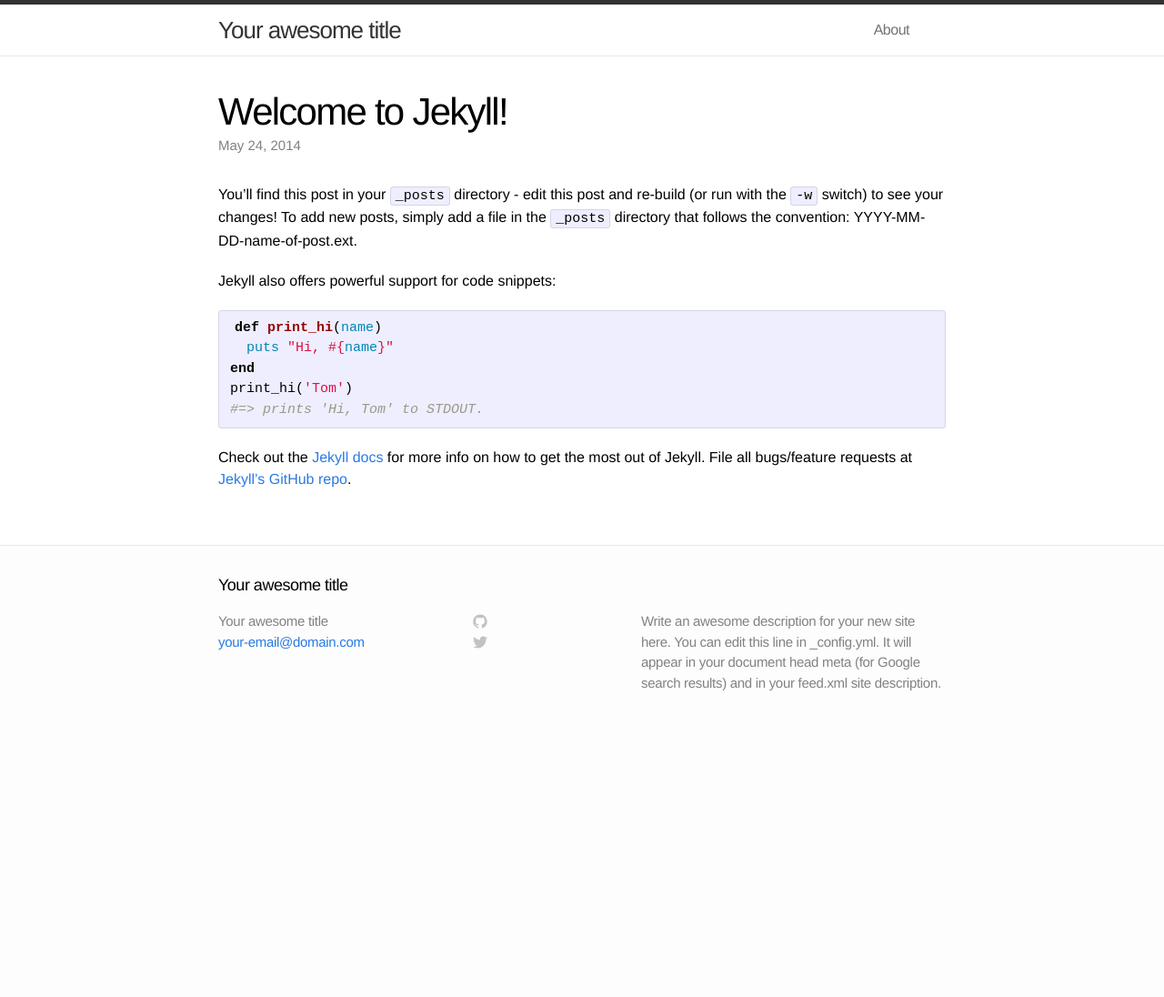
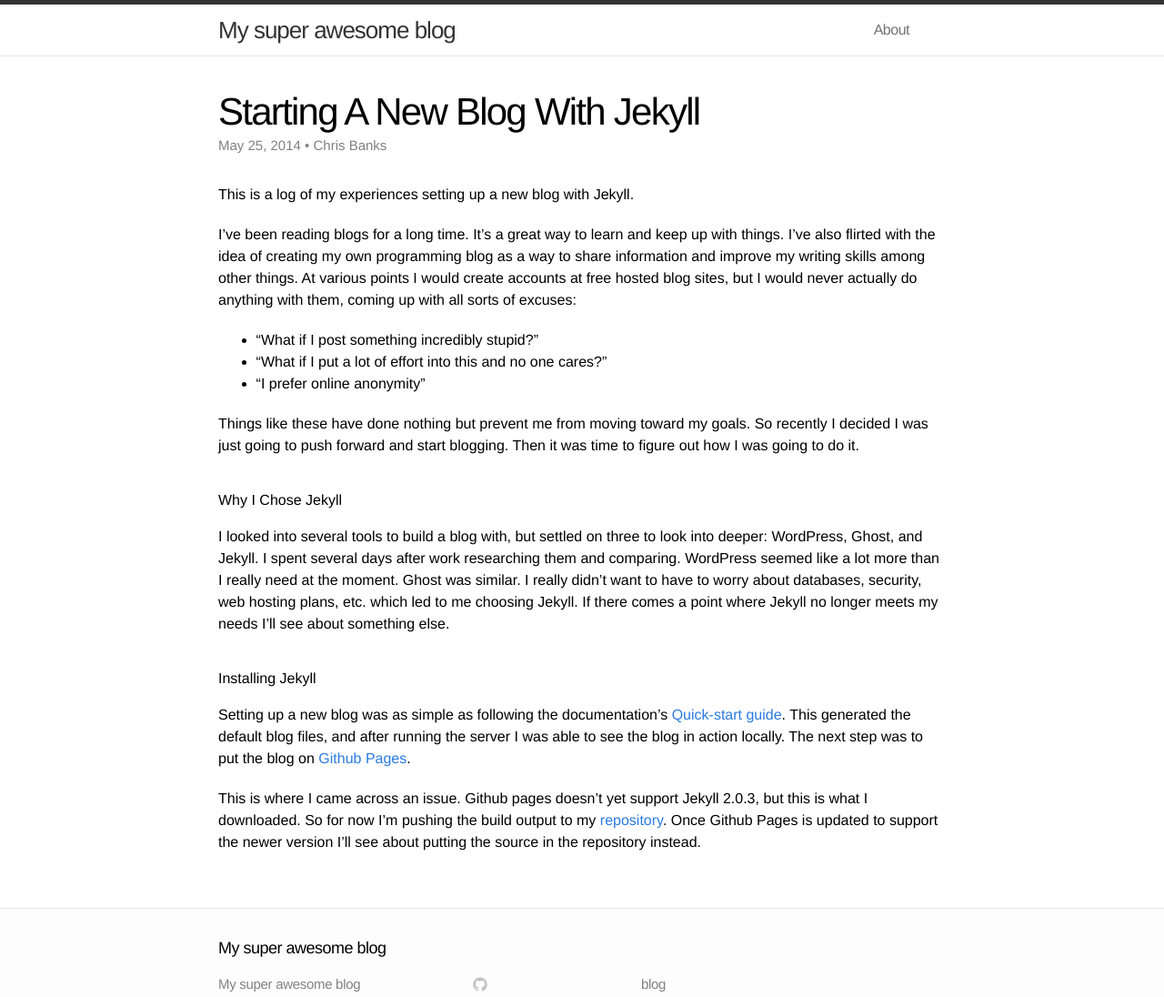
Before and after one commit to chrbanks/chrbanks.github.io, a plain HTML site: page jekyll/blog/2014/05/25/starting-a-new-blog-with-jekyll/index.html in a window 1280 px wide. Shown: the top 1096 px of the page at 91% size. Before the commit the page ends 807 px from the top, so only its background shows below. Drawn offline with Linux system fonts and the light colour scheme.

Commit message:
Add first post

```diff
--- a/jekyll/update/2014/05/24/welcome-to-jekyll/index.html
+++ b/jekyll/blog/2014/05/25/starting-a-new-blog-with-jekyll/index.html
@@ -4,10 +4,10 @@
   <head>
     <meta charset="utf-8">
     <meta http-equiv="X-UA-Compatible" content="IE=edge">
-    <title>Welcome to Jekyll!</title>
+    <title>Starting A New Blog With Jekyll</title>
     <meta name="viewport" content="width=device-width">
-    <meta name="description" content="Write an awesome description for your new site here. You can edit this line in _config.yml. It will appear in your document head meta (for Google search results) and in your feed.xml site description.">
-    <link rel="canonical" href="http://yourdomain.com/jekyll/update/2014/05/24/welcome-to-jekyll/">
+    <meta name="description" content="blog">
+    <link rel="canonical" href="http://chrbanks.github.io/jekyll/blog/2014/05/25/starting-a-new-blog-with-jekyll/">
 
     <!-- Custom CSS -->
     <link rel="stylesheet" href="/css/main.css">
@@ -21,7 +21,7 @@
 
   <div class="wrap">
 
-    <a class="site-title" href="/">Your awesome title</a>
+    <a class="site-title" href="/">My super awesome blog</a>
 
     <nav class="site-nav">
       <a href="#" class="menu-icon">
@@ -56,23 +56,32 @@
       <div class="post">
 
   <header class="post-header">
-    <h1>Welcome to Jekyll!</h1>
-    <p class="meta">May 24, 2014</p>
+    <h1>Starting A New Blog With Jekyll</h1>
+    <p class="meta">May 25, 2014 • Chris Banks</p>
   </header>
 
   <article class="post-content">
-  <p>You’ll find this post in your <code>_posts</code> directory - edit this post and re-build (or run with the <code>-w</code> switch) to see your changes!
-To add new posts, simply add a file in the <code>_posts</code> directory that follows the convention: YYYY-MM-DD-name-of-post.ext.</p>
+  <p>This is a log of my experiences setting up a new blog with Jekyll.</p>
 
-<p>Jekyll also offers powerful support for code snippets:</p>
+<p>I’ve been reading blogs for a long time.  It’s a great way to learn and keep up with things.  I’ve also flirted with the idea of creating my own programming blog as a way to share information and improve my writing skills among other things.  At various points I would create accounts at free hosted blog sites, but I would never actually do anything with them, coming up with all sorts of excuses:</p>
 
-<div class="highlight"><pre><code class="ruby"><span class="k">def</span> <span class="nf">print_hi</span><span class="p">(</span><span class="nb">name</span><span class="p">)</span>
-  <span class="nb">puts</span> <span class="s2">&quot;Hi, </span><span class="si">#{</span><span class="nb">name</span><span class="si">}</span><span class="s2">&quot;</span>
-<span class="k">end</span>
-<span class="n">print_hi</span><span class="p">(</span><span class="s1">&#39;Tom&#39;</span><span class="p">)</span>
-<span class="c1">#=&gt; prints &#39;Hi, Tom&#39; to STDOUT.</span></code></pre></div>
+<ul>
+  <li>“What if I post something incredibly stupid?”</li>
+  <li>“What if I put a lot of effort into this and no one cares?”</li>
+  <li>“I prefer online anonymity”</li>
+</ul>
 
-<p>Check out the <a href="http://jekyllrb.com">Jekyll docs</a> for more info on how to get the most out of Jekyll. File all bugs/feature requests at <a href="https://github.com/jekyll/jekyll">Jekyll’s GitHub repo</a>.</p>
+<p>Things like these have done nothing but prevent me from moving toward my goals. So recently I decided I was just going to push forward and start blogging.  Then it was time to figure out how I was going to do it.</p>
+
+<h1 id="why-i-chose-jekyll">Why I Chose Jekyll</h1>
+
+<p>I looked into several tools to build a blog with, but settled on three to look into deeper: WordPress, Ghost, and Jekyll.  I spent several days after work researching them and comparing.  WordPress seemed like a lot more than I really need at the moment.  Ghost was similar.  I really didn’t want to have to worry about databases, security, web hosting plans, etc. which led to me choosing Jekyll.  If there comes a point where Jekyll no longer meets my needs I’ll see about something else.</p>
+
+<h1 id="installing-jekyll">Installing Jekyll</h1>
+
+<p>Setting up a new blog was as simple as following the documentation’s <a href="http://jekyllrb.com/docs/quickstart/">Quick-start guide</a>.  This generated the default blog files, and after running the server I was able to see the blog in action locally.  The next step was to put the blog on <a href="https://help.github.com/articles/using-jekyll-with-pages">Github Pages</a>.</p>
+
+<p>This is where I came across an issue.  Github pages doesn’t yet support Jekyll 2.0.3, but this is what I downloaded.  So for now I’m pushing the build output to my <a href="https://github.com/chrbanks/chrbanks.github.io">repository</a>.  Once Github Pages is updated to support the newer version I’ll see about putting the source in the repository instead.</p>
 
 
   </article>
@@ -85,11 +94,11 @@ To add new posts, simply add a file in the <code>_posts</code> directory that fo
 
   <div class="wrap">
 
-    <h2 class="footer-heading">Your awesome title</h2>
+    <h2 class="footer-heading">My super awesome blog</h2>
 
     <div class="footer-col-1 column">
       <ul>
-        <li>Your awesome title</li>
+        <li>My super awesome blog</li>
         <li><a href="mailto:your-email@domain.com">your-email@domain.com</a></li>
       </ul>
     </div>
@@ -136,7 +145,7 @@ To add new posts, simply add a file in the <code>_posts</code> directory that fo
     </div>
 
     <div class="footer-col-3 column">
-      <p class="text">Write an awesome description for your new site here. You can edit this line in _config.yml. It will appear in your document head meta (for Google search results) and in your feed.xml site description.</p>
+      <p class="text">blog</p>
     </div>
 
   </div>
```
Also changed, not shown: about/index.html (+6 -6 lines), feed.xml (+26 -17 lines), index.html (+13 -10 lines).
